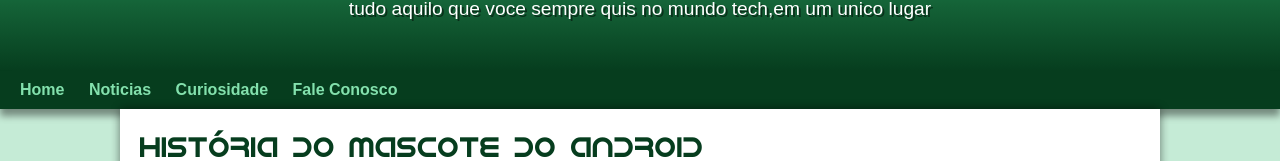
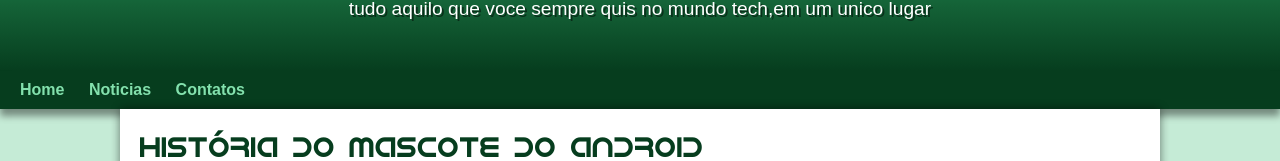
Before and after one commit to Kennedy-teixeira/projeto-android, a plain HTML site: page index.html in a window 1280 px wide. Shown: the part 119-280 px from the top of the page. Drawn offline with Linux system fonts and the light colour scheme.

Commit message:
atualização

```diff
--- a/index.html
+++ b/index.html
@@ -15,8 +15,8 @@
     <nav>
         <a href="#">Home</a>
         <a href="#">Noticias</a>
-        <a href="#">Curiosidade</a>
-        <a href="#">Fale Conosco</a>
+        <a href="#">Contatos</a>
+
     </nav>
     <main>
         <article>
```
